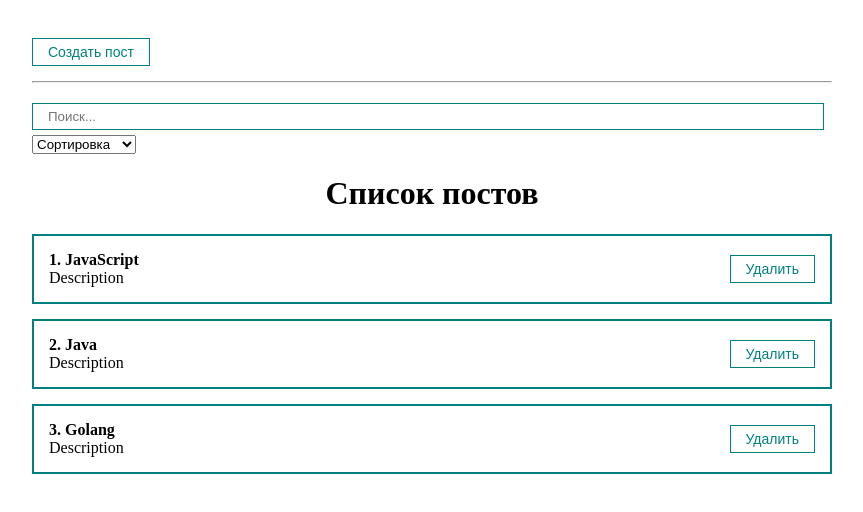
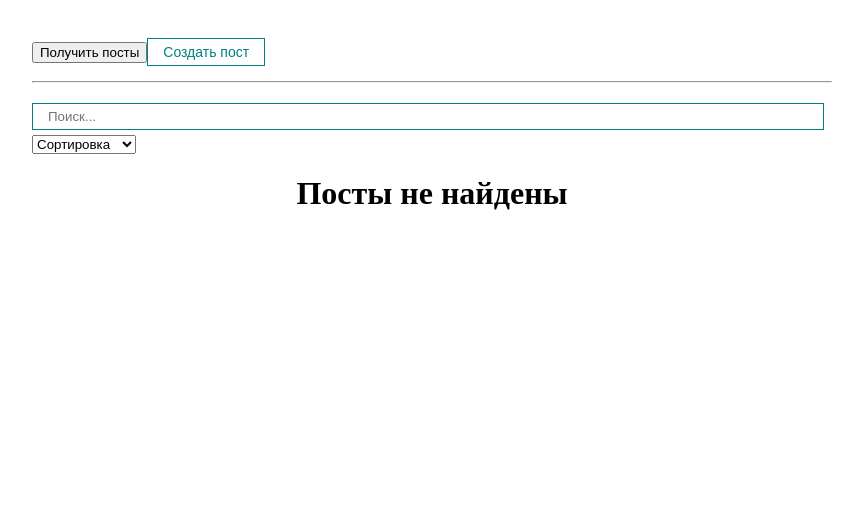
Before and after one commit to tatun2000/react-course, a React (Create React App) app: page / in a window 1280 px wide. Shown: the top 512 px of the page, without its empty margins (208-1071 px from the left). Built offline with nearby package versions, Linux system fonts and the light colour scheme.

Commit message:
custom hooks and fetch request

```diff
--- a/package.json
+++ b/package.json
@@ -7,6 +7,7 @@
     "@testing-library/jest-dom": "^6.8.0",
     "@testing-library/react": "^16.3.0",
     "@testing-library/user-event": "^13.5.0",
+    "axios": "^1.12.2",
     "react": "^19.1.1",
     "react-dom": "^19.1.1",
     "react-scripts": "5.0.1",
--- a/src/App.js
+++ b/src/App.js
@@ -5,47 +5,24 @@ import PostForm from './components/PostForm';
 import PostFilter from './components/PostFilter';
 import MyModal from './UI/MyModal/MyModal';
 import MyButton from './UI/button/MyButton';
+import { usePosts } from './hooks/usePosts';
+import axios from 'axios';
 
 function App() {
-  const [posts, setPosts] = useState([
-    {
-      id: 1,
-      title: 'JavaScript',
-      body: 'Description'
-    },
-    {
-      id: 2,
-      title: 'Java',
-      body: 'Description'
-    },
-    {
-      id: 3,
-      title: 'Golang',
-      body: 'Description'
-    }
-  ]);
-
+  const [posts, setPosts] = useState([]);
   const [filter, setFilter] = useState({sort: '', query: ''});
   const [modal, setModal] = useState(false);
-
-  function getSortedPosts(){
-    console.log("GET SORTED POSTS");
-
-    if(filter.sort){
-      return [...posts].sort((a, b) => a[filter.sort].localeCompare(b[filter.sort]));
-    }
-    return posts;
-  }
-
-  const sortedPosts = useMemo(getSortedPosts, [filter.sort, posts]);
-
-  const sortedAndSearchedPosts = useMemo(() => {
-    return sortedPosts.filter(post => post.title.toLowerCase().includes(filter.query.toLowerCase()));
-  }, [filter.query, sortedPosts]);
+  const sortedAndSearchedPosts = usePosts(filter.sort, filter.query, posts);
 
   const createPost = (newPost) => {
     setPosts([...posts, newPost]);
     setModal(false);
+  }
+
+  async function fetchPosts(){
+    const response = await axios.get("https://jsonplaceholder.typicode.com/posts");
+
+    setPosts(response.data);
   }
 
   const deletePost = (post) => {
@@ -54,6 +31,7 @@ function App() {
 
   return (
     <div className="App">
+        <button onClick={fetchPosts}>Получить посты</button>
         <MyButton style={{marginTop: 30}} onClick={() => setModal(true)}>
           Создать пост
         </MyButton>
--- /dev/null
+++ b/src/hooks/usePosts.js
@@ -0,0 +1,28 @@
+import { useMemo } from "react";
+
+export const useSortedPosts = (posts, sort) => {
+    const sortedPosts = useMemo(
+        () =>{
+            console.log("GET SORTED POSTS");
+
+            if(sort){
+                return [...posts].sort((a, b) => a[sort].localeCompare(b[sort]));
+            }
+            return posts;
+        }, [sort, posts]
+    )
+
+    return sortedPosts;
+}
+
+export const usePosts = (sort, query, posts) =>{
+    const sortedPosts = useSortedPosts(posts, sort);
+
+    const sortedAndSearchedPosts = useMemo(
+        () => {
+            return sortedPosts.filter(post => post.title.toLowerCase().includes(query.toLowerCase()));
+        }, [query, sortedPosts]
+    )
+
+    return sortedAndSearchedPosts;
+}
```
Also changed, not shown: 1 other file (tests, documents, lock files or other folders).
